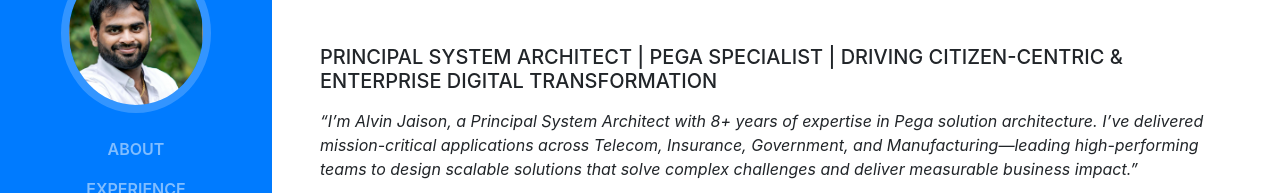
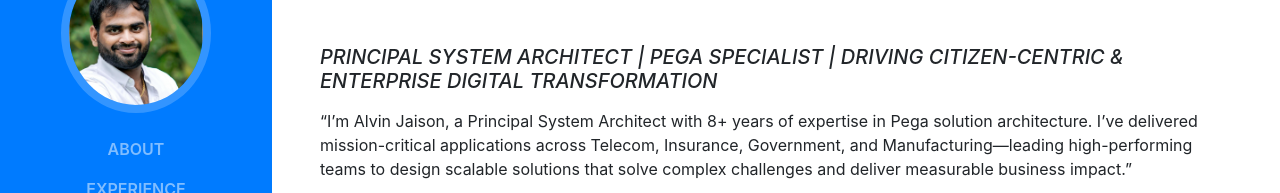
Before and after one commit to alvinj875/alvinj875.github.io, a website with bundled scripts: page index.html in a window 1280 px wide. Shown: the part 283-476 px from the top of the page. Built offline with nearby package versions, Linux system fonts and the light colour scheme; a web font is replaced by a local one.

Commit message:
testing 1

```diff
--- a/index.html
+++ b/index.html
@@ -74,9 +74,9 @@
             <a href="mailto:name@email.com">alvinj875@gmail.com</a>
           </div>
 <h5>
-  <p class="mb-3">
-Principal System Architect | Pega Specialist | Driving Citizen-Centric & Enterprise Digital Transformation</p></h5>
-          <p class="mb-3"><i>“I’m Alvin Jaison, a Principal System Architect with 8+ years of expertise in Pega solution architecture. I’ve delivered mission-critical applications across Telecom, Insurance, Government, and Manufacturing—leading high-performing teams to design scalable solutions that solve complex challenges and deliver measurable business impact.”</i></p>
+  <p class="mb-3"><i>
+Principal System Architect | Pega Specialist | Driving Citizen-Centric & Enterprise Digital Transformation</p></i></h5>
+          <p class="mb-3">“I’m Alvin Jaison, a Principal System Architect with 8+ years of expertise in Pega solution architecture. I’ve delivered mission-critical applications across Telecom, Insurance, Government, and Manufacturing—leading high-performing teams to design scalable solutions that solve complex challenges and deliver measurable business impact.”</p>
 <h6>
   <p class="mb-3"><i>
 “Driven by precision, powered by collaboration — I build scalable solutions that solve real-world problems.”</p></i></h6>
```
